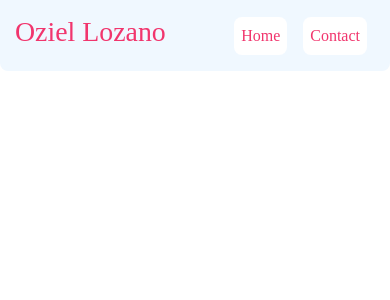
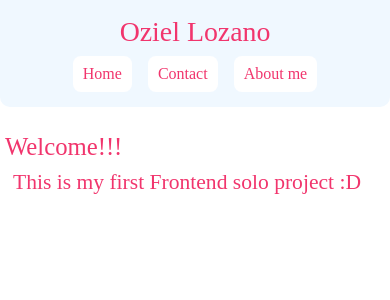
Before and after one commit to OzzyLozano/first-frontend-project, a React (Create React App) app: page / in a window 390 px wide. Shown: the top 300 px of the page. Built offline with nearby package versions, Linux system fonts and the light colour scheme; a web font is replaced by a local one.

Commit message:
added Home component, made navbar more responsive, added 'about me' on navbar

```diff
--- a/src/App.js
+++ b/src/App.js
@@ -1,5 +1,6 @@
 import { BrowserRouter as Router, Route, Routes } from 'react-router-dom';
 import Navbar from './Navbar';
+import Home from './Home'
 
 function App() {
   return (
@@ -7,7 +8,9 @@ function App() {
       <div className="App">
         <Navbar />
         <div className="content">
-
+          <Routes>
+            <Route exact path='/' element={<Home />} />
+          </Routes>
         </div>
       </div>
     </Router>
--- /dev/null
+++ b/src/Home.js
@@ -0,0 +1,15 @@
+const Home = () => {
+  return (
+    <div>
+      <h2>Welcome!!!</h2>
+      <div className='ms-2'>
+        <h4>This is my first Frontend solo project :D</h4>
+        <div>
+
+        </div>
+      </div>
+    </div>
+  );
+}
+
+export default Home;
--- a/src/Navbar.js
+++ b/src/Navbar.js
@@ -2,13 +2,16 @@ import { Link } from 'react-router-dom'
 
 const Navbar = () => {
   return (
-      <nav className='nav'>
+      <div className='nav-bg'>
+        <nav className='nav'>
         <h1>Oziel Lozano</h1>
         <div className='links'>
           <a>Home</a>
           <a>Contact</a>
+          <a>About me</a>
         </div>
       </nav>
+      </div>
   );
 }
 
--- a/src/index.css
+++ b/src/index.css
@@ -1,16 +1,19 @@
-h1, h2, h3, p, a{
+h1, h2, h3, h4, p, a{
   color: #f1356d !important;
   font-family: 'Hubballi';
 }
+.nav-bg{
+  background-color: aliceblue;
+  border-bottom-left-radius: 10px;
+  border-bottom-right-radius: 10px;
+}
 .nav{
   display: flex;
-  justify-content: space-between;
   padding: 15px;
-  background-color: aliceblue;
-  border-bottom-left-radius: 8px;
-  border-bottom-right-radius: 8px;
+  margin: 0 auto;
+  text-align: center;
+  justify-content: space-around;
   max-width: 720px;
-  margin: 0 auto;
 }
 .nav > h1{
   align-items: center;
@@ -21,11 +24,17 @@ h1, h2, h3, p, a{
 }
 .links > a{
   background-color: white;
-  padding: 7px;
+  padding: 6px 10px;
   margin: auto 8px;
   border-radius: 8px;
 }
 .links > a:hover{
   background-color: aqua;
+  transition: .5s;
   cursor: pointer;
 }
+.content{
+  max-width: 760px;
+  margin: 25px auto;
+  padding: 0 3px 0 5px;
+}
```
